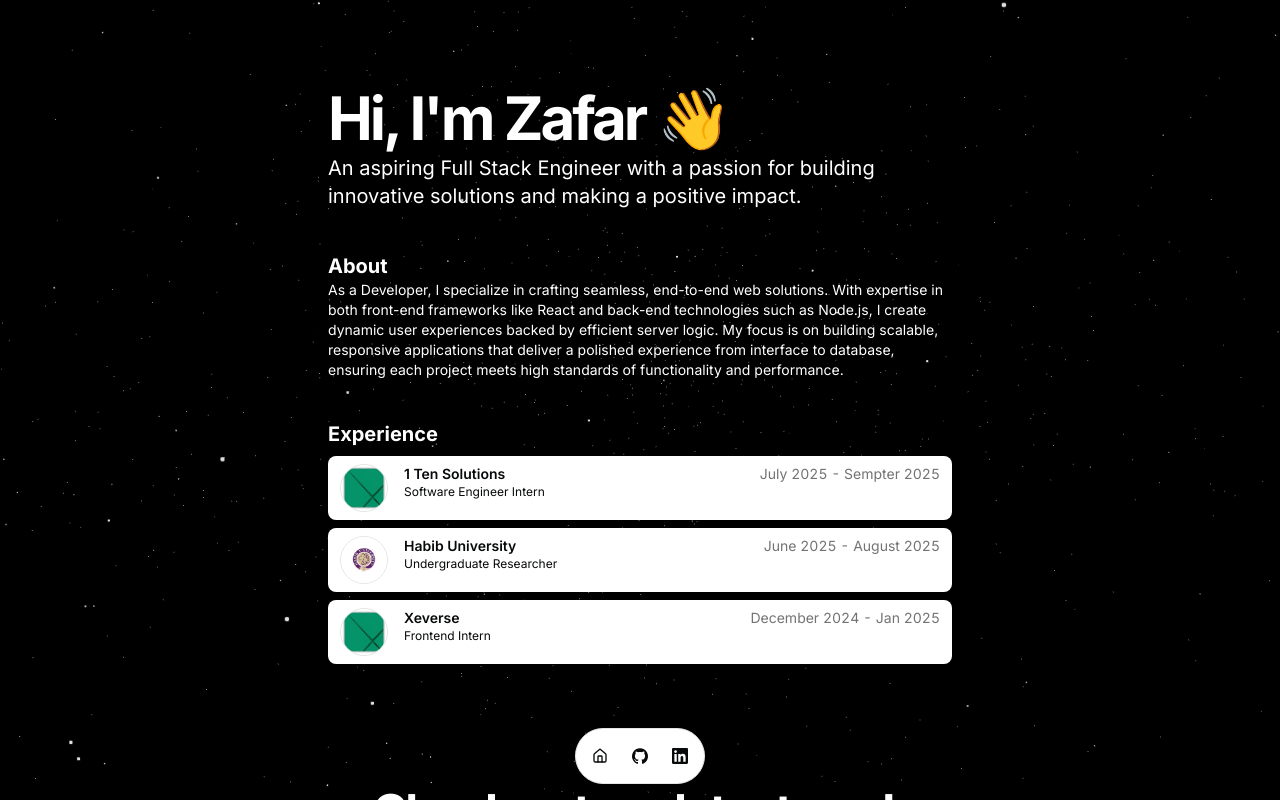
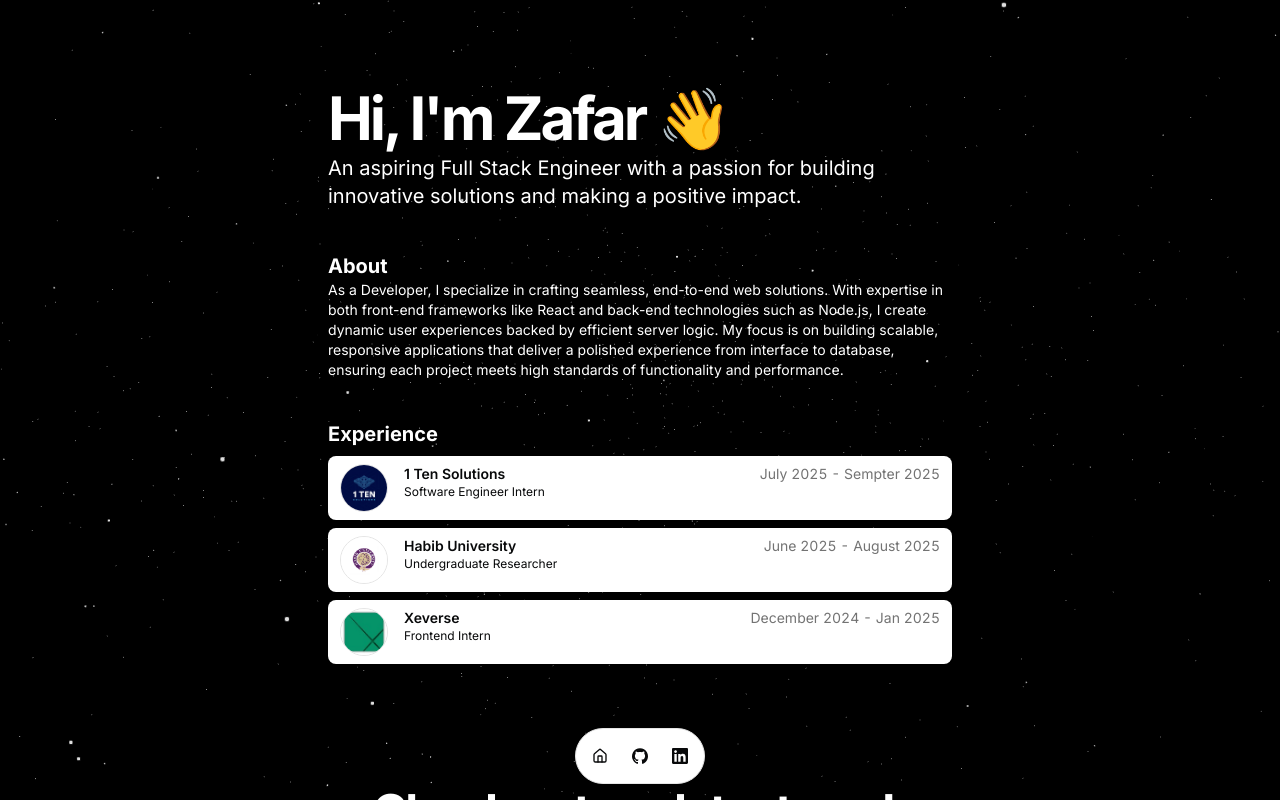
Before and after one commit to Zafar205/zafar_new_portfolio, a Next.js app: page / in a window 1280 px wide. Shown: the top 800 px of the page. Built offline with nearby package versions, Linux system fonts and the light colour scheme.

Commit message:
Update resume.tsx

```diff
--- a/src/data/resume.tsx
+++ b/src/data/resume.tsx
@@ -85,7 +85,7 @@ export const DATA = {
     badges: [],
     location: "Karachi",
     title: "Software Engineer Intern",
-    logoUrl: "/obdco_logo.jpg",
+    logoUrl: "/1tensolutions_logo.jfif",
     start: "July 2025",
     end: "Sempter 2025",
     description:
```
